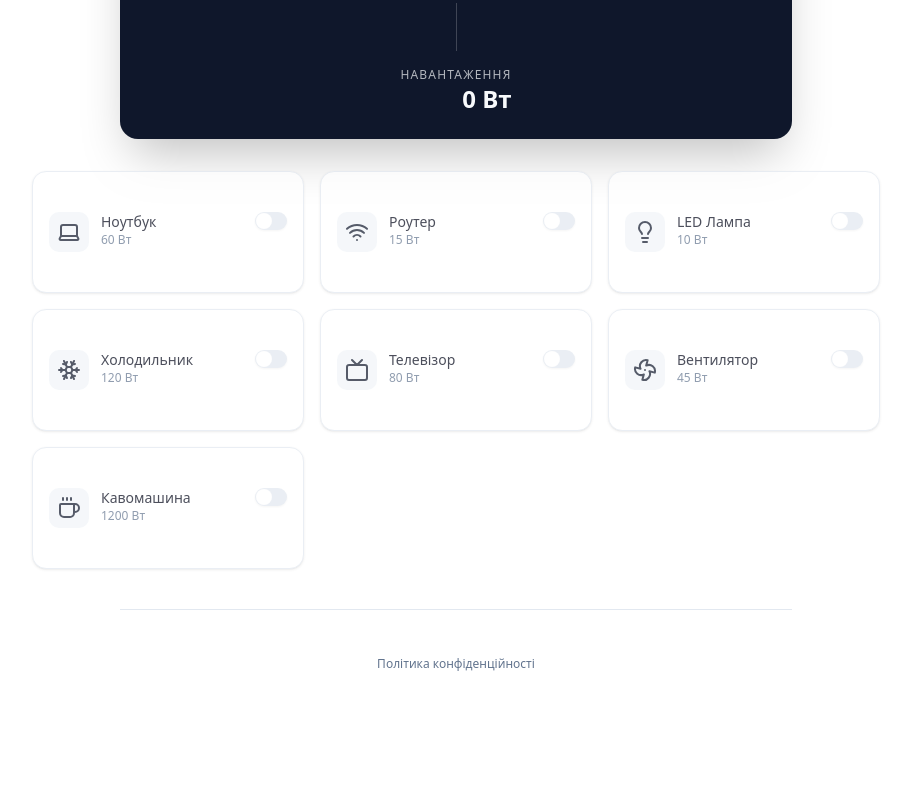
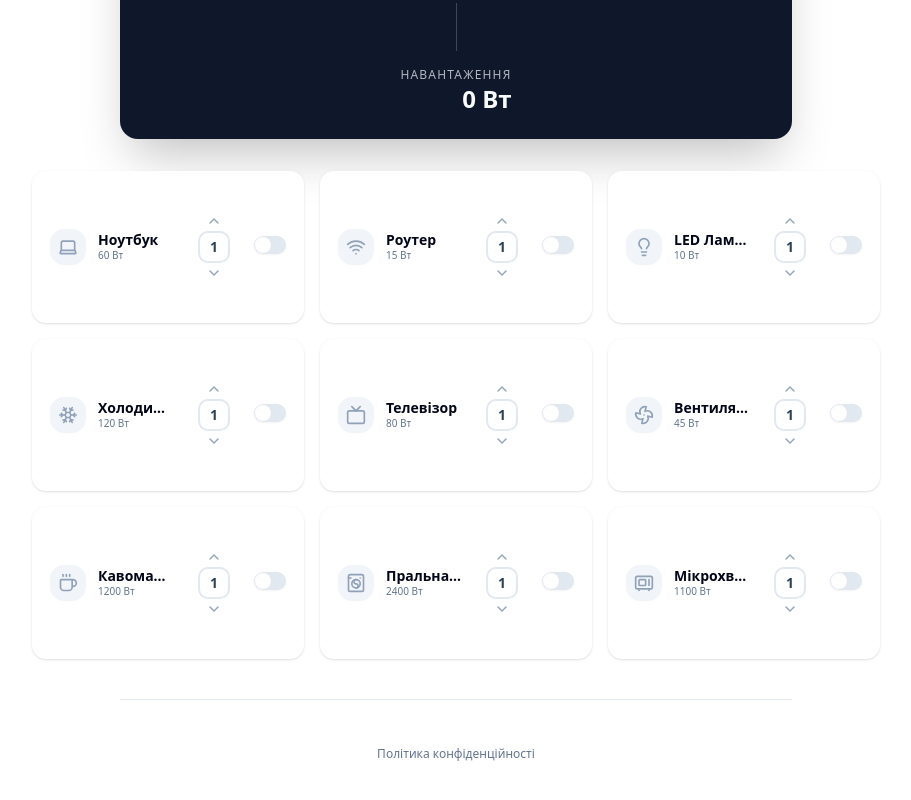
Before and after one commit to Grenky/power-calc, a Next.js app: page / in a window 1280 px wide. Shown: the part 652-1452 px from the top of the page, without its empty margins (184-1095 px from the left). Built offline with nearby package versions, Linux system fonts and the light colour scheme.

Commit message:
update2 add devices quantity

```diff
--- a/app/page.tsx
+++ b/app/page.tsx
@@ -1,31 +1,53 @@
 "use client";
 
 import { useEffect, useState } from "react";
-import { Laptop, Wifi, Lightbulb, Snowflake, Tv, Fan, Coffee } from "lucide-react";
+import { Laptop, Wifi, Lightbulb, Snowflake, Tv, Fan, Coffee, WashingMachine, Microwave } from "lucide-react";
 import { ApplianceCard } from "@/components/ApplianceCard";
 import { Slider } from "@/components/ui/slider";
 import Link from "next/link";
 
-
-const APPLIANCES = [
-  { id: "laptop", name: "Ноутбук", power: 60, icon: Laptop },
-  { id: "router", name: "Роутер", power: 15, icon: Wifi },
-  { id: "lamp", name: "LED Лампа", power: 10, icon: Lightbulb },
-  { id: "fridge", name: "Холодильник", power: 120, icon: Snowflake },
-  { id: "tv", name: "Телевізор", power: 80, icon: Tv },
-  {id: "fan", name: "Вентилятор", power: 45, icon: Fan},
-  {id: "coffe", name: "Кавомашина", power: 1200, icon: Coffee},
+const INITIAL_APPLIANCES = [
+  { id: "laptop", name: "Ноутбук", power: 60, quantity: 1, icon: Laptop },
+  { id: "router", name: "Роутер", power: 15, quantity: 1, icon: Wifi },
+  { id: "lamp", name: "LED Лампа", power: 10, quantity: 1, icon: Lightbulb },
+  { id: "fridge", name: "Холодильник", power: 120, quantity: 1, icon: Snowflake },
+  { id: "tv", name: "Телевізор", power: 80, quantity: 1, icon: Tv },
+  {id: "fan", name: "Вентилятор", power: 45, quantity: 1, icon: Fan},
+  {id: "coffe", name: "Кавомашина", power: 1200, quantity: 1, icon: Coffee},
+  {id: "washingm", name: "Пральна Машина", power: 2400, quantity: 1, icon: WashingMachine},
+  {id: "microwave", name: "Мікрохвильовка", power: 1100, quantity: 1, icon: Microwave},
 ];
 
 export default function Home() {
 const[capacity, setCapacity] = useState(512);
 const[activeIds, setActiveIds] = useState<string[]>([]);
 const[mounted, setMounted] = useState(false);
+const[appliances, setAppliances] = useState(
+  INITIAL_APPLIANCES.map(app => ({ ...app, isActive: false }))
+)
 
 useEffect(() => {setMounted(true); }, []);
 
-const totalPower = APPLIANCES.reduce((sum, app) =>
-  activeIds.includes(app.id) ? sum + app.power : sum, 0
+
+const toggleAppliance = (id: string) => {
+  setAppliances(prev => prev.map(app =>
+    app.id === id ? {...app, isActive: !app.isActive} : app
+  ));
+};
+
+const updateQuantity = (id: string, delta: number) => {
+  setAppliances(prev => prev.map(app => {
+    if (app.id === id) {
+      const newQty = Math.max(1, Math.min(10, app.quantity + delta));
+      return { ...app, quantity: newQty, isActive: true };
+    }
+    return app;
+  }));
+};
+
+
+const totalPower = appliances.reduce((sum, app) =>
+  app.isActive ? sum + (app.power * app.quantity) : sum, 0
 );
 
 const runtimeHours = totalPower > 0 ? (capacity * 0.85) / totalPower : 0;
@@ -52,7 +74,7 @@ if(!mounted) return null;
         <p className="text-muted-foreground">Твій персональний гід енергозалежності</p>
         <p className="text-muted-foreground">Розрахуйте точний час роботи вашої станції з урахуванням ККД інвертора та реального споживання приладів.</p>
       </div>
-
+      {/* Порада */}
       <div className="max-w-2xl mx-auto mt-6 bg-slate-50 border border-slate-200 p-4 rounded-2xl flex items-center gap-4 shadow-sm">
         <div className="flex-shrink-0 w-10 h-10 bg-white rounded-full flex items-center justify-center shadow-sm">
           <span className="text-xl">💡</span>
@@ -61,7 +83,7 @@ if(!mounted) return null;
           Ми автоматично врахували **15% втрат** енергії на роботу інвертора. Це робить наш прогноз набагато точнішим за стандартні калькулятори.
         </p>
       </div>
-
+      {/* Налаштування ємності */}
       <div className="bg-card border p-8 rounded-3xl shadow-sm space-y-6">
         <div className="space-y-1">
           <h2 className="text-sm font-semibold uppercase tracking-wider text-muted-foreground">Ємність станції</h2>
@@ -87,7 +109,7 @@ if(!mounted) return null;
           className="py-4"
           />
       </div>
-
+      {/* Віджет результату */}
       <div className="w-full mx-auto mt-12 w-[calc(100%-3rem)] max-w-2xl">
         <div className="bg-primary text-primary-foreground p-6 rounded-2xl shadow-2xl flex flex-col sm:flex-flow items-center justify-between gap-4 border-t border-white/10">
           <div className="text-center sm: text-left">
@@ -101,14 +123,14 @@ if(!mounted) return null;
           </div>
         </div>
       </div>
-
+      {/* Список приладів */}
       <div className="grid grid-cols-1 sm:grid-cols-2 lg:grid-cols-3 gap-4">
-        {APPLIANCES.map((app) => (
+        {appliances.map((app) => (
           <ApplianceCard
           key={app.id}
           {...app}
-          isActive={activeIds.includes(app.id)}
-          onToggle={() => toggleApliance(app.id)}
+          onToggle={() => toggleAppliance(app.id)}
+          onQuantityChange={(delta) => updateQuantity(app.id, delta)}
           />
         ))}
       </div>
--- a/components/ApplianceCard.tsx
+++ b/components/ApplianceCard.tsx
@@ -1,33 +1,74 @@
-import React from "react";
+"use client";
+
+import { LucideIcon, ChevronUp, ChevronDown } from "lucide-react";
 import { Card, CardContent } from "@/components/ui/card";
 import { Switch } from "@/components/ui/switch";
-// import { Icon, LucideIcon } from "lucide-react";
-
 
 interface ApplianceCardProps {
+  id: string;
   name: string;
   power: number;
-    icon: React.ElementType;
+  quantity: number;
+  icon: LucideIcon;
   isActive: boolean;
   onToggle: () => void;
+  onQuantityChange: (delta: number) => void;
 }
 
+export function ApplianceCard({
+  name,
+  power,
+  quantity,
+  icon: Icon,
+  isActive,
+  onToggle,
+  onQuantityChange,
+}: ApplianceCardProps) {
+  return (
+    <Card className={`transition-all border-2 ${isActive ? "border-primary bg-primary/5 shadow-sm" : "border-transparent"}`}>
+      <CardContent className="p-4 flex items-center justify-between gap-4">
 
-export function ApplianceCard({name, power, icon: Icon, isActive, onToggle}: ApplianceCardProps) {
-    return(
-        <Card className={`transition-all ${isActive ? 'border-primary ring-1 ring-primary' : 'opacity-70'}`}>
-            <CardContent className="p-4 flex item-center justify-between">
-                <div className="flex items0center gap-3">
-                    <div className="p-2 bg-secondary rounded-lg">
-                        <Icon className="w-6 h-6 text-primary" />
+        {/* ЛІВА ЧАСТИНА: Іконка + Текст */}
+        <div className="flex items-center gap-3 flex-1 min-w-0">
+          <div className={`p-2 rounded-xl flex-shrink-0 ${isActive ? "bg-primary text-white" : "bg-slate-100 text-slate-400"}`}>
+            <Icon size={20} />
           </div>
-                    <div>
-                        <p className="font-medium text-sm">{name}</p>
-                        <p className="text-xs text-muted-foreground">{power} Вт</p>
+          <div className="truncate">
+            <p className="text-sm font-bold leading-tight truncate">{name}</p>
+            <p className="text-[10px] text-slate-500">{power} Вт</p>
           </div>
         </div>
-                <Switch checked={isActive} onCheckedChange={onToggle} />
+
+        {/* лічильник */}
+        <div className="flex flex-col items-center gap-0.5 flex-shrink-0 mx-2" onClick={(e) => e.stopPropagation()}>
+          <button
+            onClick={() => onQuantityChange(1)}
+            className="text-slate-400 hover:text-primary transition-colors"
+          >
+            <ChevronUp size={16} />
+          </button>
+
+          <div className="w-8 h-8 border-2 border-slate-200 rounded-lg flex items-center justify-center font-bold text-sm text-slate-700 bg-white">
+            {quantity}
+          </div>
+
+          <button
+            onClick={() => onQuantityChange(-1)}
+            className="text-slate-400 hover:text-primary transition-colors"
+          >
+            <ChevronDown size={16} />
+          </button>
+        </div>
+
+        {/* Switch */}
+        <div className="flex-shrink-0" onClick={(e) => e.stopPropagation()}>
+          <Switch
+            checked={isActive}
+            onCheckedChange={onToggle}
+          />
+        </div>
+
       </CardContent>
     </Card>
-    )
+  );
 }
```
Lines whose indentation alone changed are shown as unchanged.
